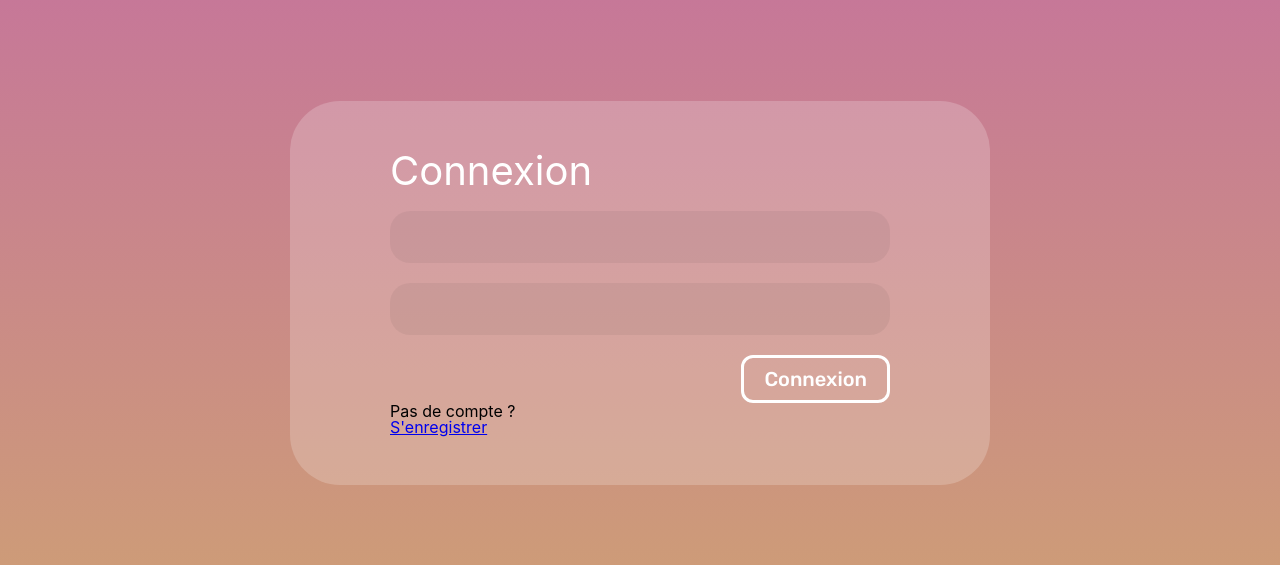
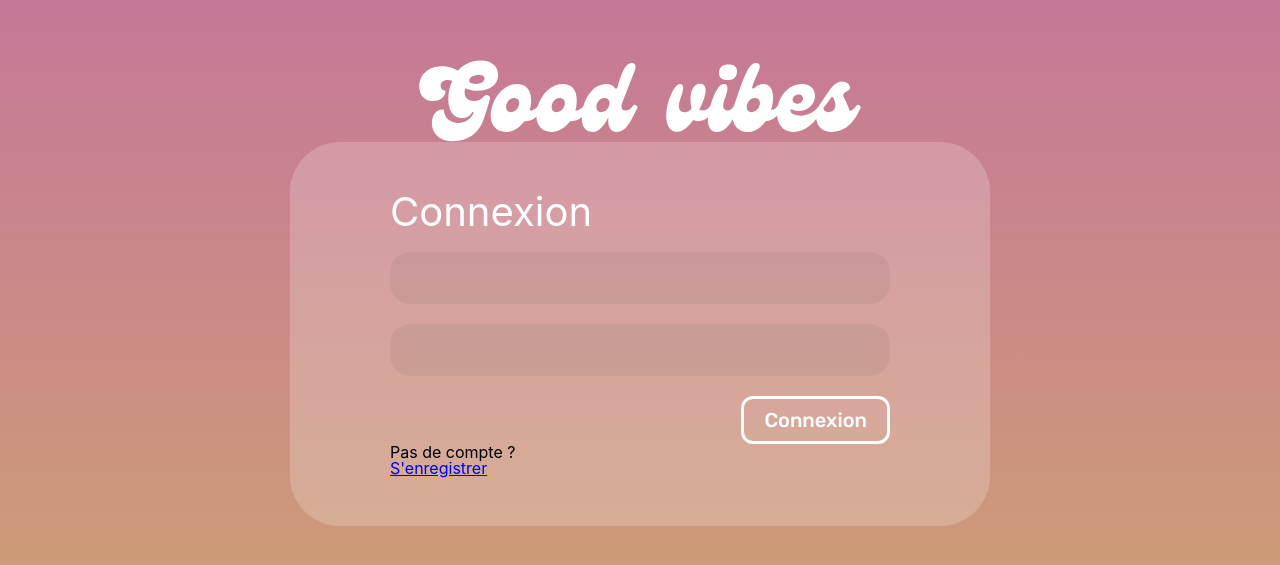
Before and after one commit to theorougier/Projet-file-rouge, a React (Create React App) app in the folder front/: page /login in a window 1280 px wide. Shown: the part 107-672 px from the top of the page. Built offline with nearby package versions, Linux system fonts and the light colour scheme.

Commit message:
add logo in loginPage

```diff
--- a/front/src/pages/login/Login.js
+++ b/front/src/pages/login/Login.js
@@ -2,11 +2,13 @@ import React from "react";
 import LoginForm from "./LoginForm";
 import { Link } from "react-router-dom";
 import OpacityCard from "../../component/OpacityCard";
+import { ReactComponent as Logo } from "../../assets/img/logo.svg";
 
 function Login({ submit }) {
   const styles = ownStyles();
   return (
     <section style={styles.parent}>
+      <Logo style={styles.logo} />
       <OpacityCard title="Connexion">
         <LoginForm submit={submit} />
         <span>Pas de compte ?</span>
@@ -19,10 +21,12 @@ function Login({ submit }) {
 const ownStyles = () => ({
   parent: {
     display: "flex",
+    flexDirection: "column",
     justifyContent: "center",
     alignItems: "center",
     height: "100%",
   },
+  logo: { maxWidth: "90%" },
 });
 
 export default Login;
```
